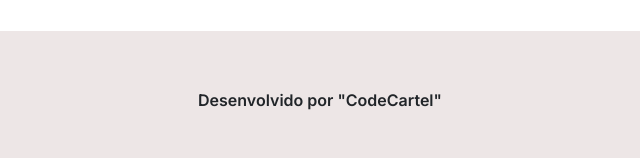
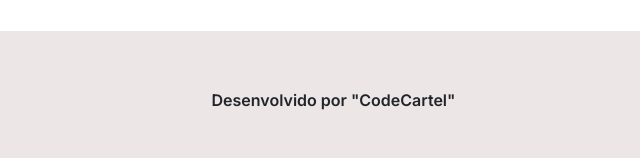
Before and after one commit to CodeCarte/GreenDrive, a website: page src/index.html in a window 1280 px wide. Shown: the part 3546-3704 px from the top of the page, 308-948 px from the left. Drawn offline with nearby package versions, Linux system fonts and the light colour scheme; a web font is replaced by a local one.

Commit message:
Footer modificado

```diff
--- a/src/assets/css/footer.css
+++ b/src/assets/css/footer.css
@@ -2,6 +2,10 @@
   background-color: #ede6e6;
   height: 137px;
   font-size: 20px;
+}
+
+footer #nameGroup {
+  padding-left: 39px;
 }
 
 footer #principalTagP::after {
```
